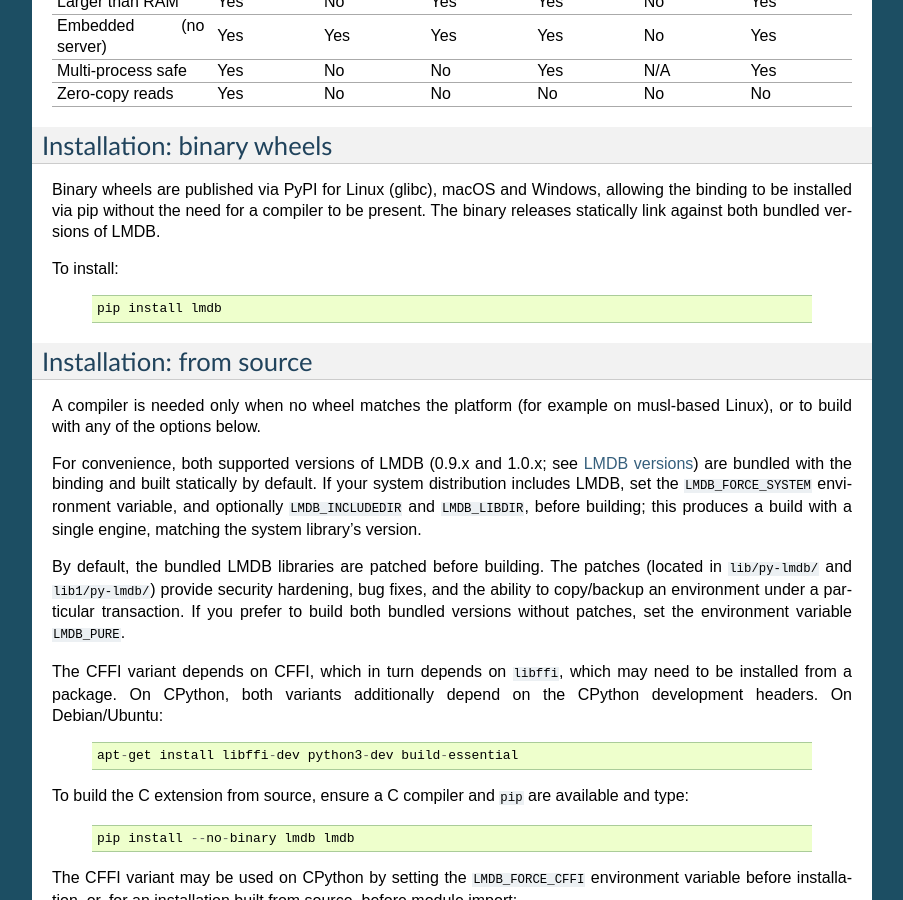
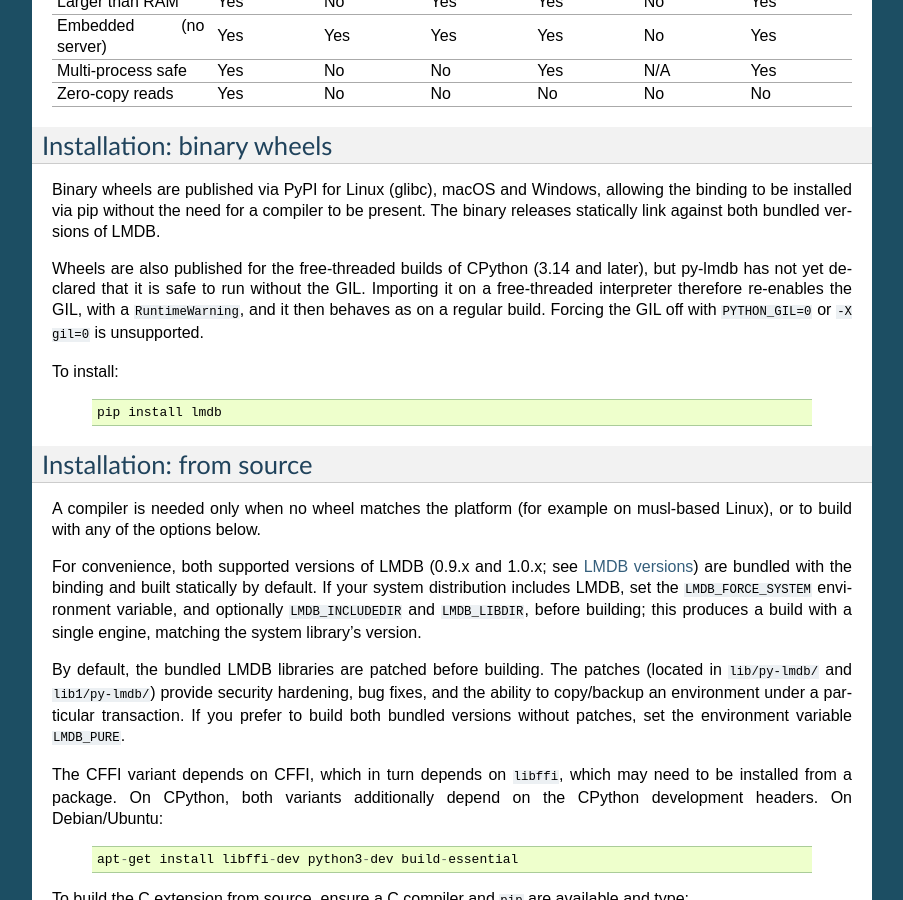
Before and after one commit to jnwatson/py-lmdb, a Sphinx documentation site: the page built from docs/index.rst, in a window 1280 px wide and 900 px high, scrolled down 1529 px. Shown: the whole window, without its empty margins (268-1171 px from the left). Built offline with Sphinx 7.4.7, drawn with Linux system fonts in a browser that asks for light colours.

Commit message:
Publish free-threaded and Python 3.15 wheels; test 3.15 and 3.14t/3.15t
1.7.5 and 1.8.1 shipped cp314t wheels because CIBW_BUILD was "cp*".
45fde11 narrowed it to cp39-* .. cp314-*, which does not match the
free-threaded identifiers, so 2.0.0 through 3.0.0 shipped none.  List
cp314t-* again and add cp315-*/cp315t-*, which needs cibuildwheel 4.3.1
for the final 3.15.0.

The free-threaded wheels do not claim free-threading support: the module
still does not declare Py_mod_gil, so the interpreter re-enables the GIL
on import.  ChangeLog and the install docs say so, and PYTHON_GIL=0 is
documented as unsupported.

CI: add 3.15 to the Linux matrix and make it the newest version for the
pure, aarch64, Windows and macOS jobs (test-full keeps 3.14 on push), and
add 3.14t/3.15t jobs for the C extension on Linux (PR) and every wheel
platform (push).

Co-Authored-By: Claude Opus 5.5 <noreply@anthropic.com>
Claude-Session: https://claude.ai/code/session_016ZyhRgAj3m1UT7q7pEq7Xw

```diff
--- a/docs/index.rst
+++ b/docs/index.rst
@@ -172,6 +172,12 @@ Binary wheels are published via PyPI for Linux (glibc), macOS and Windows,
 allowing the binding to be installed via pip without the need for a compiler
 to be present. The binary releases statically link against both bundled
 versions of LMDB.
+
+Wheels are also published for the free-threaded builds of CPython (3.14 and
+later), but py-lmdb has not yet declared that it is safe to run without the
+GIL. Importing it on a free-threaded interpreter therefore re-enables the GIL,
+with a ``RuntimeWarning``, and it then behaves as on a regular build. Forcing
+the GIL off with ``PYTHON_GIL=0`` or ``-X gil=0`` is unsupported.
 
 To install:
 
--- a/setup.py
+++ b/setup.py
@@ -411,6 +411,7 @@ setup(
         "Programming Language :: Python :: 3.12",
         "Programming Language :: Python :: 3.13",
         "Programming Language :: Python :: 3.14",
+        "Programming Language :: Python :: 3.15",
         "Topic :: Database",
         "Topic :: Database :: Database Engines/Servers",
     ],
```
Also changed, not shown: CLAUDE.md (+1 -1 lines), 2 other files.
